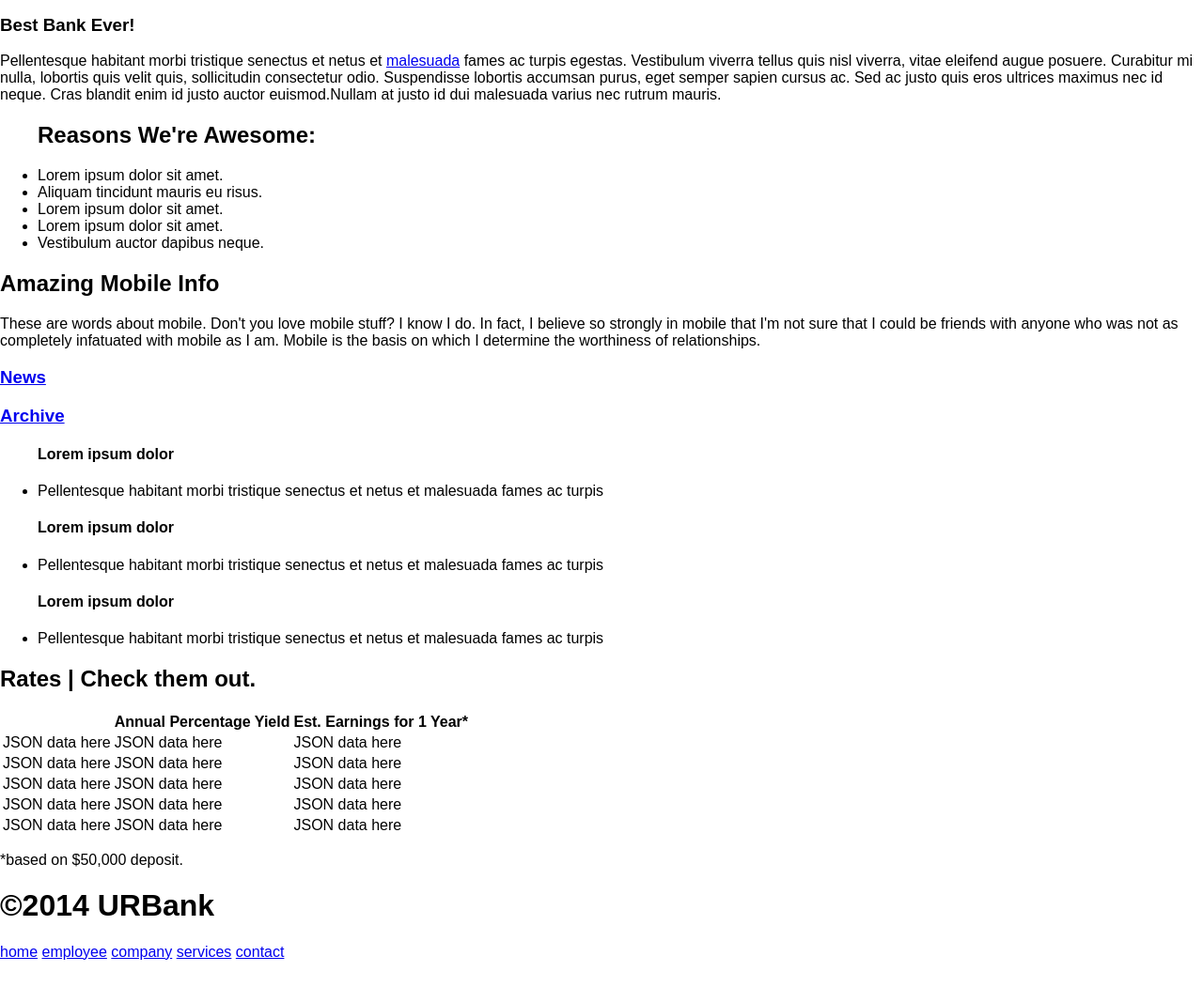
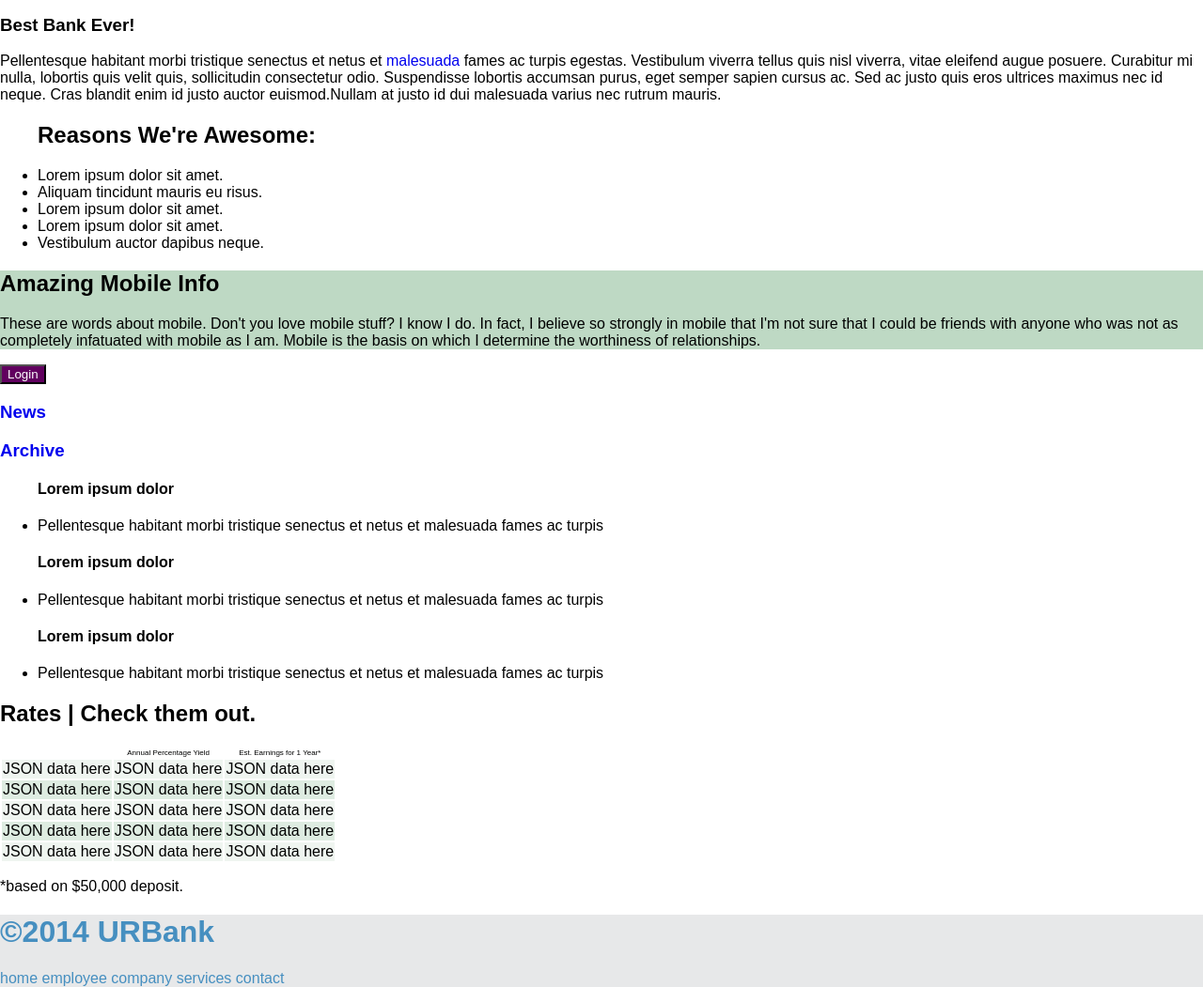
Before and after one commit to encryptid/ally-challenge, a plain HTML site: page index.html in a window 1280 px wide. Shown: the part 21-1072 px from the top of the page at 94% size. Before the commit the page ends 1044 px from the top, so only its background shows below. Drawn offline with Linux system fonts and the light colour scheme.

Commit message:
basics in place

```diff
--- a/index.html
+++ b/index.html
@@ -49,6 +49,7 @@
             </section>
         </article>
         <aside>
+            <button>Login</button>
             <nav>
                 <a href="#" class="aside-selected">
                     <h3>News</h3>
--- a/style.css
+++ b/style.css
@@ -5,6 +5,9 @@ body {
   font-weight: lighter;
   margin: 0;
   padding: 0; }
+
+a {
+  text-decoration: none; }
 
 .hidden {
   display: none; }
@@ -15,5 +18,28 @@ header {
   background-color: #008ec5; }
   header a {
     color: white;
-    text-decoration: none;
     margin: 1vw; }
+
+main article section:last-child {
+  background-color: #bed9c4; }
+
+main button {
+  background-color: #61005f;
+  color: white; }
+
+table th {
+  background-color: white;
+  font-weight: lighter;
+  font-size: .5rem; }
+
+table tr:nth-child(odd) {
+  background-color: #deece1; }
+
+table tr:nth-child(even) {
+  background-color: #eff5f0; }
+
+footer {
+  background-color: #e7e8e9;
+  color: #468fc0; }
+  footer a {
+    color: #468fc0; }
```
